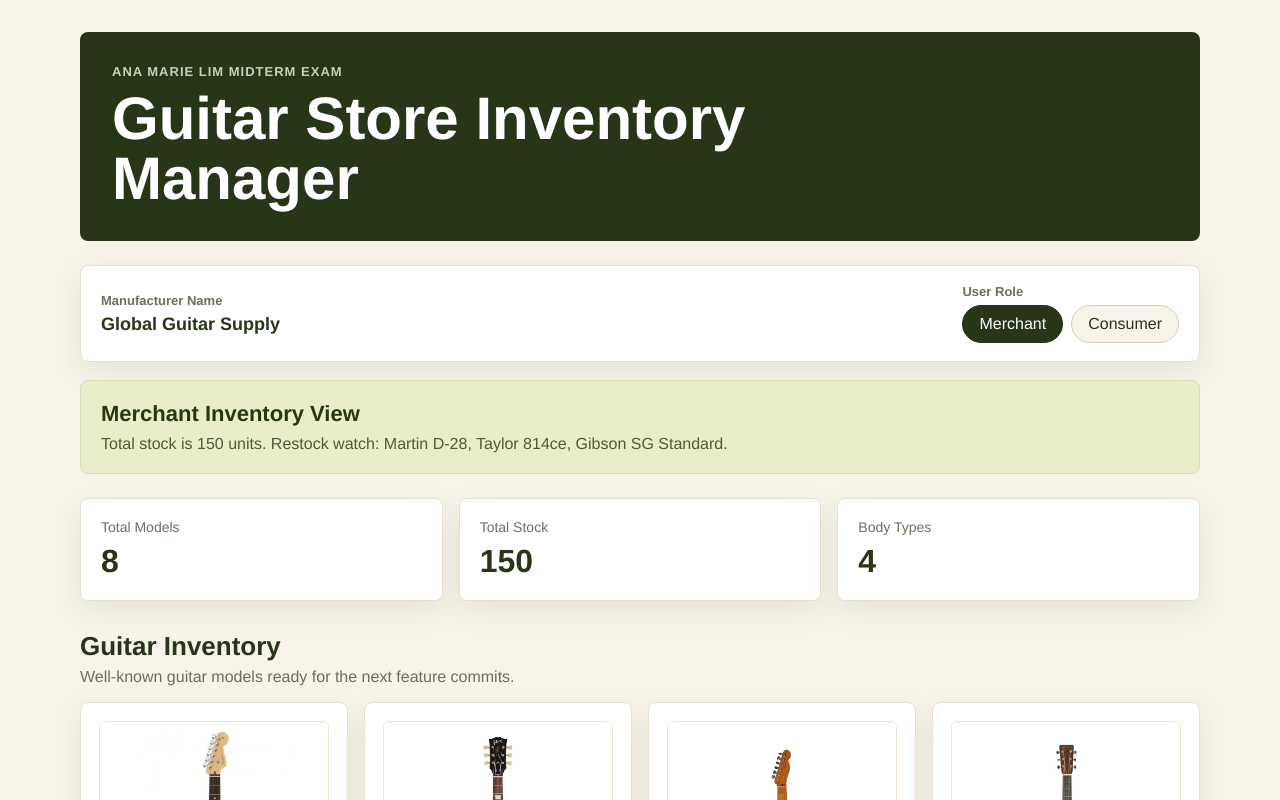
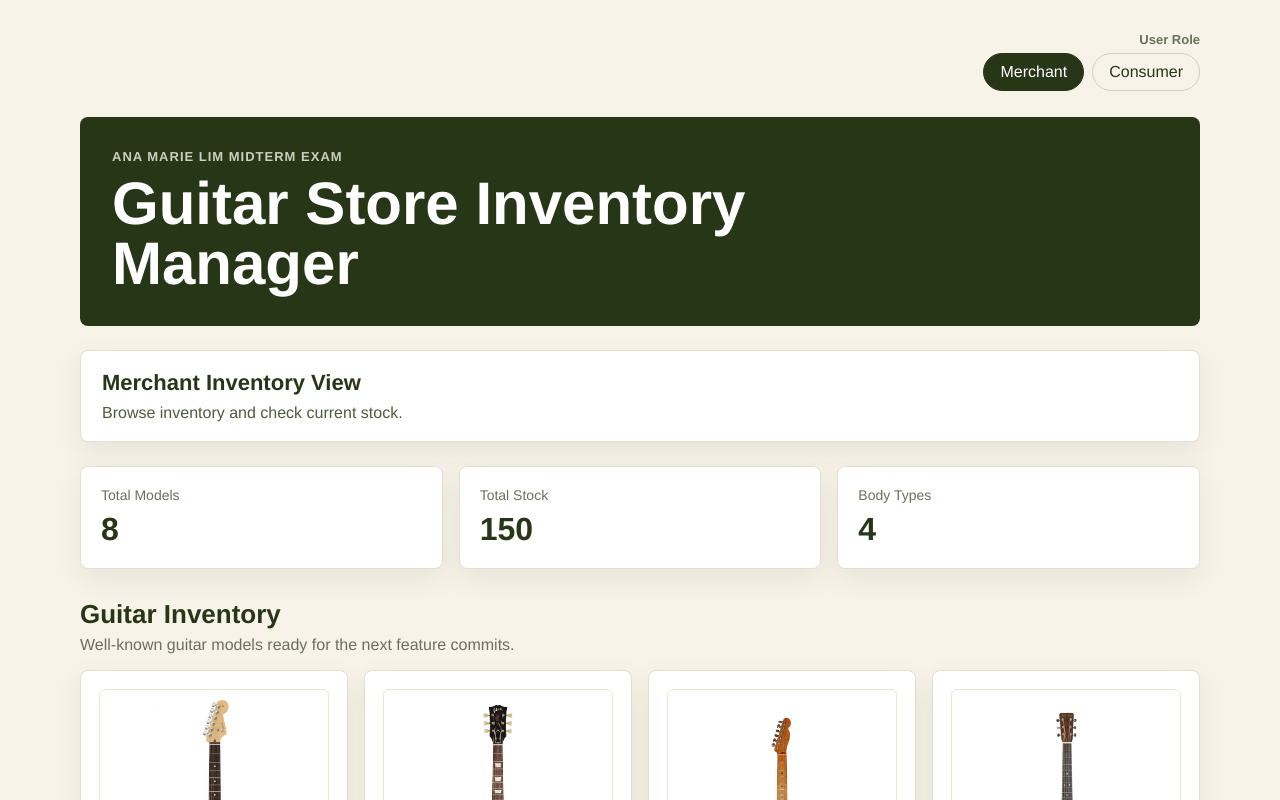
Before and after one commit to leeh3li0s/Advance-Web-Midterms, a React (Vite) app: page / in a window 1280 px wide. Shown: the top 800 px of the page. Built offline with nearby package versions, Linux system fonts and the light colour scheme.

Commit message:
Few revisions with app logic

```diff
--- a/src/App.css
+++ b/src/App.css
@@ -84,9 +84,23 @@
   font-weight: 700;
 }
 
+.role-control {
+  display: flex;
+  flex-direction: column;
+  align-items: flex-end;
+  margin-bottom: 18px;
+  padding-bottom: 8px;
+}
+
 .role-panel strong {
   color: #283618;
   font-size: 18px;
+}
+
+.manufacturer-name {
+  margin-bottom: 10px;
+  color: #6b705c;
+  font-size: 14px;
 }
 
 .role-buttons {
@@ -111,11 +125,10 @@
 }
 
 .role-view {
-  margin-top: 18px;
-  padding: 20px;
+  width: 100%;
   color: #283618;
-  background: #e9edc9;
-  border: 1px solid #d8dfaf;
+  background: #ffff;
+  border: 1px solid #ffffff;
   border-radius: 8px;
 }
 
@@ -296,4 +309,8 @@
   .requirements-grid {
     grid-template-columns: 1fr;
   }
+
+  .role-control {
+    align-items: flex-start;
+  }
 }
--- a/src/App.jsx
+++ b/src/App.jsx
@@ -64,7 +64,6 @@
   const [userRole, setUserRole] = useState('Merchant')
   const totalStock = guitars.reduce((total, guitar) => total + guitar.stock, 0)
   const bodyTypeCount = new Set(guitars.map((guitar) => guitar.bodyType)).size
-  const lowStock = guitars.filter((guitar) => guitar.stock <= 15)
 
   useEffect(() => {
     document.title = `${userRole} | Guitar Store Inventory Manager`
@@ -72,19 +71,6 @@
 
   return (
     <main className="app">
-      <section className="hero-section">
-        <div>
-          <p className="eyebrow">ANA MARIE LIM MIDTERM EXAM</p>
-          <h1>Guitar Store Inventory Manager</h1>
-        </div>
-      </section>
-
-      <section className="role-panel" aria-label="Store settings">
-        <div>
-          <span>Manufacturer Name</span>
-          <strong>Global Guitar Supply</strong>
-        </div>
-
       <div className="role-control">
         <span>User Role</span>
         <div className="role-buttons">
@@ -104,25 +90,32 @@
           </button>
         </div>
       </div>
+      <section className="hero-section">
+        <div>
+          <p className="eyebrow">ANA MARIE LIM MIDTERM EXAM</p>
+          <h1>Guitar Store Inventory Manager</h1>
+        </div>
       </section>
+
+      <section className="role-panel" aria-label="Store settings">
+        <div>
 
           {userRole === 'Merchant' ? (
             <section className="role-view" aria-label="Merchant Inventory View">
               <h2>Merchant Inventory View</h2>
-          <p>
-            Total stock is {totalStock} units. Restock watch:{' '}
-            {lowStock.map((guitar) => guitar.model).join(', ')}.
-          </p>
+              <p>Browse inventory and check current stock.</p>
             </section>
           ) : (
             <section className="role-view" aria-label="Consumer Shopping View">
               <h2>Consumer Shopping View</h2>
               <p>
-            Browse available guitars and compare body types before choosing a
-            model to ask about in-store.
+                Browse available guitars and compare body types before choosing
+                a model to ask about in-store.
               </p>
             </section>
           )}
+        </div>
+      </section>
 
       <section className="stats-grid" aria-label="Inventory overview">
         <article className="stat-card">
@@ -167,8 +160,6 @@
           ))}
         </div>
       </section>
-
-
     </main>
   )
 }
```
Also changed, not shown: 1 other file (tests, documents, lock files or other folders). Lines whose indentation alone changed are shown as unchanged.
